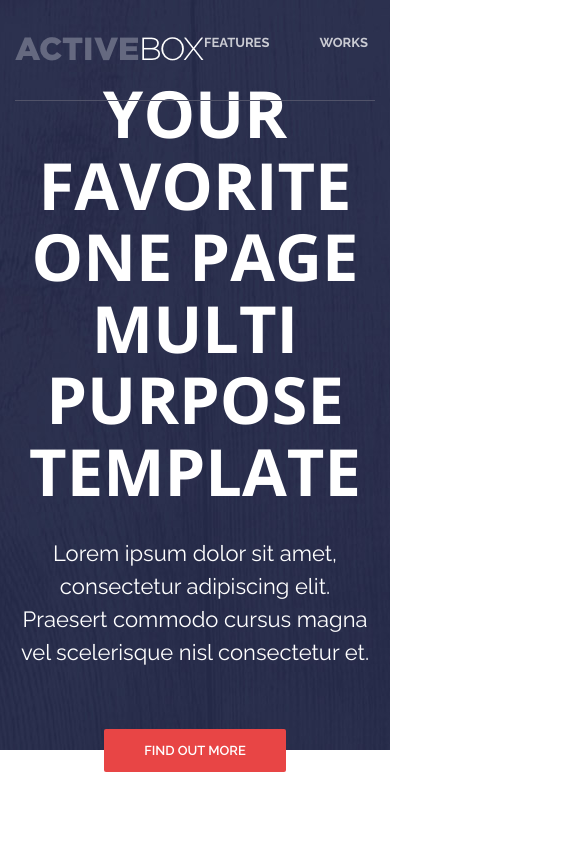
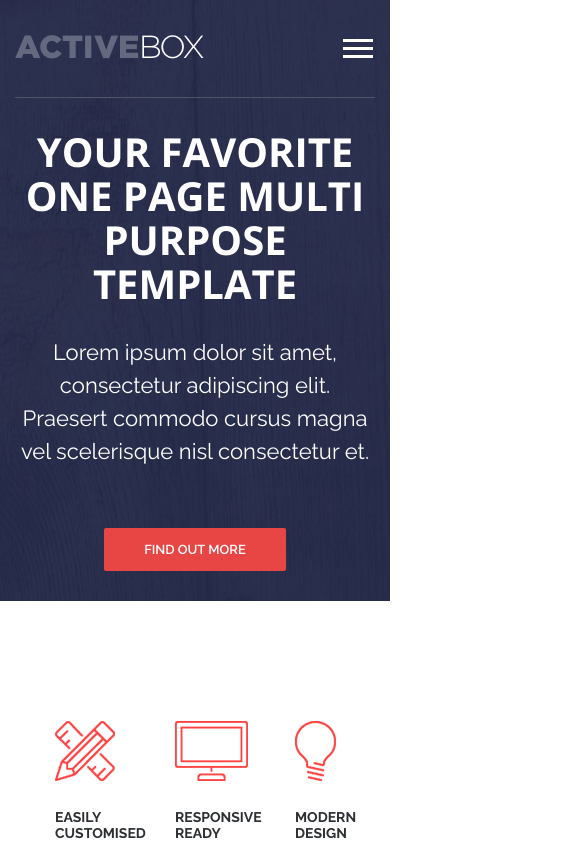
Before and after one commit to valentina-94/active-box, a plain HTML site: page index.html in a window 390 px wide. Shown: the top 844 px of the page, 585 px wide, since content can reach past the window. Drawn offline with nearby package versions, Linux system fonts and the light colour scheme.

Commit message:
adaptive

```diff
--- a/index.html
+++ b/index.html
@@ -5,6 +5,7 @@
     <meta charset="utf-8">
     <link href="https://fonts.googleapis.com/css?family=Cardo:400i|Open+Sans:700|Raleway:300,400,600,700&display=swap" rel="stylesheet">
     <link rel="stylesheet" href="style.css">
+    <meta name="viewport" content="width=device-width, initial-scale=1">
     <title>ActiveBox</title>
 </head>
 
@@ -46,6 +47,9 @@
                     <a class="nav__link" href="#">Testimonials</a>
                     <a class="nav__link" href="#">Download</a>
                 </nav>
+                <button class="burger" type="button">
+                   <span class="burger__item">Menu</span>
+                </button>
             </div>
         </div>
     </header>
--- a/style.css
+++ b/style.css
@@ -454,3 +454,83 @@ p {
     width: 9px;
     fill: #e84545;
 }
+
+/* Burger */
+.burger {
+    display: none;
+    padding: 9px 2px;
+    background: none;
+    border: 0;
+    cursor: pointer;
+    outline: none;
+}
+
+.burger__item {
+   display: block;
+   width: 30px;
+   height: 3px;
+   background-color: #fff;
+   font-size: 0;
+   color: transparent;
+   position: relative;
+}
+
+.burger__item:before,
+.burger__item:after {
+   content: "";
+   width: 100%;
+   height: 100%;
+   background-color: #fff;
+   position: absolute;
+   right: 0;
+   z-index: 1;
+}
+
+.burger__item:before {
+    top: -8px;
+}
+
+.burger__item:after {
+    bottom: -8px;
+}
+
+/* Media */
+
+@media (max-width: 991px) {
+
+    /* Nav */
+    .nav {
+        display: none;
+    }
+
+    /* Burger */
+    .burger {
+        display: block;
+    }
+
+    /* Intro */
+    .intro__title {
+        font-size: 40px;
+    }
+
+}
+
+@media (max-width: 767px) {
+
+  /* Intro */
+  .intro {
+    height: auto;
+    padding-top: 130px;
+    padding-bottom: 30px;
+  }
+
+  .intro_title {
+    font-size: 30px;
+  }
+
+  .intro_subtitle {
+    margin-bottom: 30px;
+    font-size: 16px;
+  }
+
+}
```
